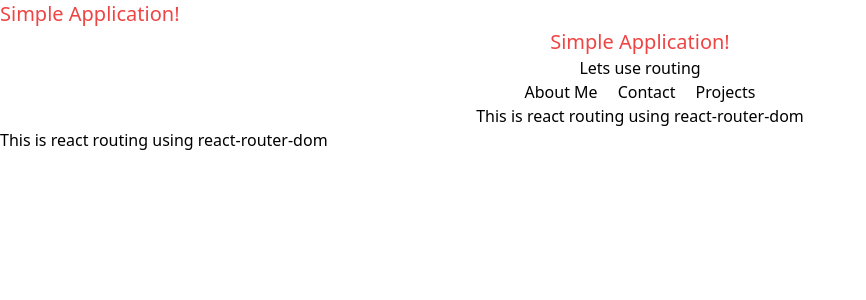
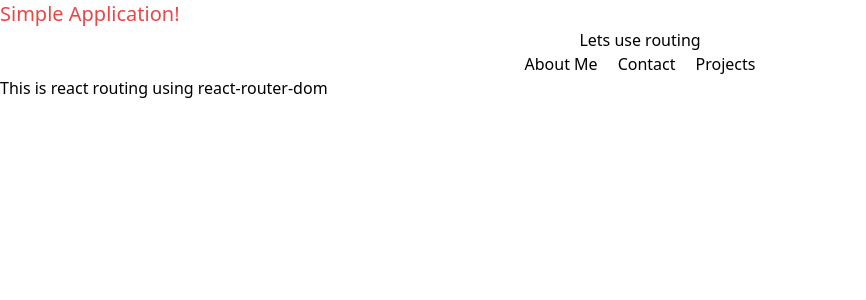
Before and after one commit to kwNick/react_vite, a React (Vite) app: page / in a window 1280 px wide. Shown: the top 300 px of the page, without its empty margins (0-866 px from the left). Built offline with nearby package versions, Linux system fonts and the light colour scheme.

Commit message:
fixing homepage

```diff
--- a/src/App.jsx
+++ b/src/App.jsx
@@ -5,7 +5,7 @@ function App() {
   return (
     <>
       <div className="flex flex-col items-center justify-center">
-        <Head />
+        {/* <Head /> */}
         <div className="flex flex-col items-center">
           <h1>Lets use routing</h1>
           <div className="flex gap-x-5">
@@ -14,7 +14,7 @@ function App() {
             <Link to={"/projects"}>Projects</Link>
           </div>
         </div>
-        <Foot/>
+        {/* <Foot/> */}
       </div>
     </>
   )
```
